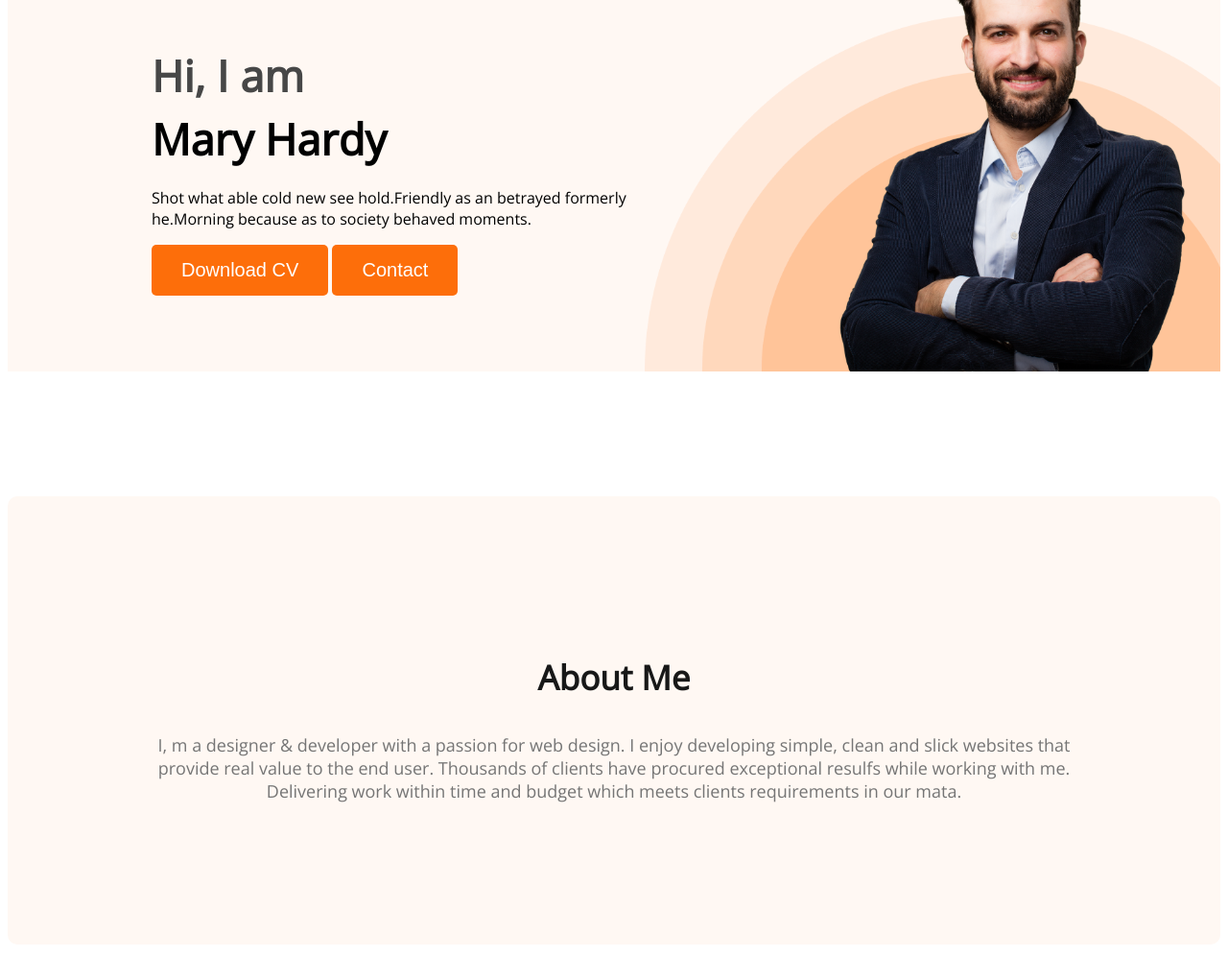
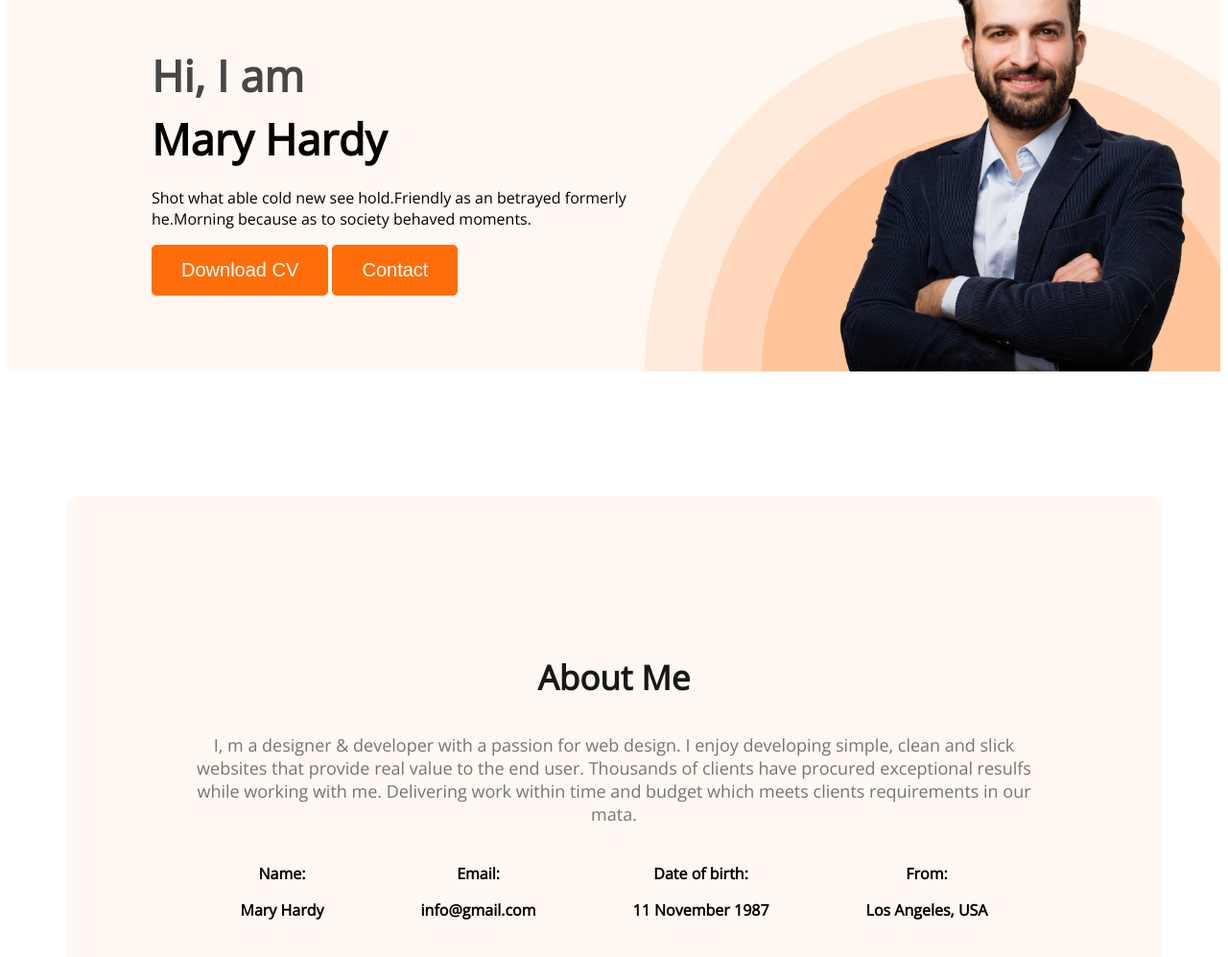
Before and after one commit to fardinislamovi/hardy-portfolio, a plain HTML site: page index.html in a window 1280 px wide. Shown: the part 265-1262 px from the top of the page at 96% size. Drawn offline with nearby package versions, Linux system fonts and the light colour scheme.

Commit message:
added about information

```diff
--- a/index.html
+++ b/index.html
@@ -36,6 +36,33 @@
         <p class="section-description">
            I, m a designer & developer with a passion for web design. I enjoy developing simple, clean and slick websites that provide real value to the end user. Thousands of clients have procured exceptional resulfs while working with me. Delivering work within time and budget which meets clients requirements in our mata.
         </p>
+        <div class="about-info-container">
+            <!-- .about-info*4>h4>info-title+p.info-description -->
+            <div class="about-info">
+                <h4>
+                    <info-title>Name:</info-title>
+                    <p class="info-description">Mary Hardy</p>
+                </h4>
+            </div>
+            <div class="about-info">
+                <h4>
+                    <info-title>Email:</info-title>
+                    <p class="info-description">info@gmail.com</p>
+                </h4>
+            </div>
+            <div class="about-info">
+                <h4>
+                    <info-title>Date of birth:</info-title>
+                    <p class="info-description">11 November 1987</p>
+                </h4>
+            </div>
+            <div class="about-info">
+                <h4>
+                    <info-title>From:</info-title>
+                    <p class="info-description">Los Angeles, USA</p>
+                </h4>
+            </div>
+        </div>
      </section>
     </main>
     <footer>
--- a/styles/portfolio.css
+++ b/styles/portfolio.css
@@ -74,6 +74,13 @@ nav a {
   margin-top: 30px;
 }
 /* main section styles */
+main{
+  width: 1140px;
+margin: 0 auto;
+}
+
+
+/* about section styles */
 .about {
   padding: 130px;
   background-color: #fff8f3;
@@ -92,4 +99,10 @@ nav a {
   font-size: 18px;
   font-weight: 400;
 }
-/* about section styles */
+.about-info-container{
+  display: flex;
+  justify-content: space-around;
+}
+.about-info{
+  text-align: center;
+}
```
